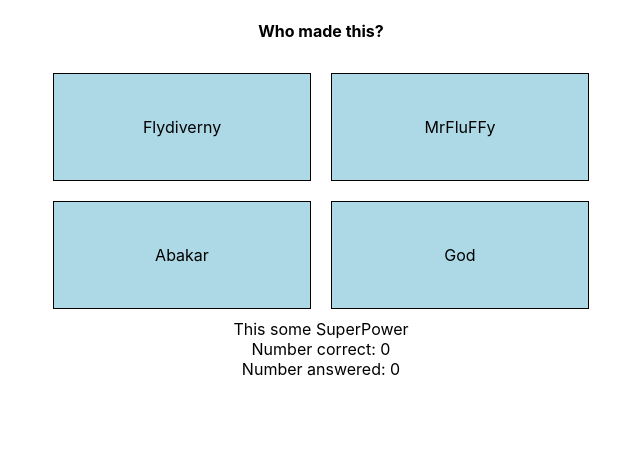
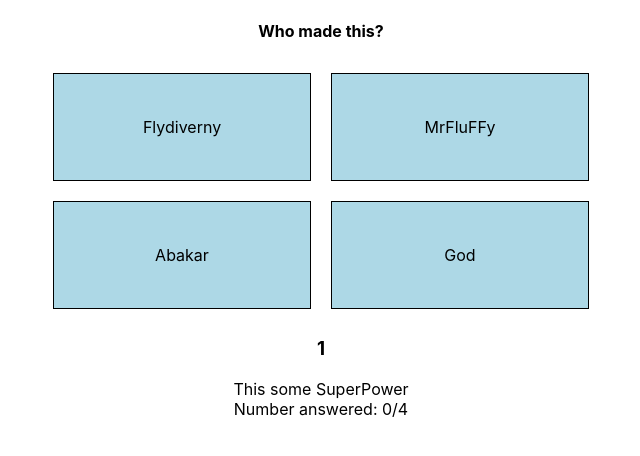
Before and after one commit to Nallooloo/quizgame, a React (Create React App) app: page /play in a window 1280 px wide. Shown: the top 456 px of the page, without its empty margins (319-959 px from the left). Built offline with nearby package versions, Linux system fonts and the light colour scheme.

Commit message:
moved state,added timer

```diff
--- a/src/Pages/PlayGame.jsx
+++ b/src/Pages/PlayGame.jsx
@@ -2,31 +2,42 @@ import React, { useEffect, useState } from "react";
 import { Redirect } from "react-router-dom";
 import Question from "../Components/Question";
 import SuperPower from "../Components/SuperPower";
+import CountDownTimer from "../Components/CountdownTimer";
 
-const someQuestion = [
+const someQuestions = [
   {
     question: "Who made this?",
     answers: ["Flydiverny", "MrFluFFy", "Abakar", "God"],
     correctAnswer: "MrFluFFy",
   },
+
   {
-    question: "Who made this yes?",
+    question: "Snus is probably made in...",
+    answers: ["Finland", "Norway", "Sweden", "Denmark"],
+    correctAnswer: "Sweden",
+  },
+  {
+    question: "Math is hard: 1+3",
+    answers: ["13", "31", "2", "4"],
+    correctAnswer: "4",
+  },
+  {
+    question: "Who is my brother?",
     answers: ["Flydiverny", "MrFluFFy", "Abakar", "God"],
-    correctAnswer: "MrFluFFy",
+    correctAnswer: "Flydiverny",
   },
 ];
 
-const PlayGame = () => {
-  const [answered, setAnswered] = useState("");
-  const [nbrCorrect, setNbrCorrect] = useState(0);
+const PlayGame = ({ nbrQuestions, addOneCorrect }) => {
   const [nbrAnswered, setNbrAnswered] = useState(0);
-  const [currQuestion, setCurrQuestion] = useState(someQuestion[0]);
+  const [currQuestion, setCurrQuestion] = useState(null);
   const [questionSet, setQuestionSet] = useState([]);
-  const nbrQuestions = 2;
 
   //"load the questions"
   useEffect(() => {
-    setQuestionSet(someQuestion);
+    setQuestionSet(someQuestions);
+    setCurrQuestion(someQuestions[0]);
+    console.log("i loaded questions");
   }, []);
 
   //on answer update question and rerender to display next question.
@@ -35,23 +46,25 @@ const PlayGame = () => {
   }, [questionSet, nbrAnswered]);
 
   const answerQuestion = (value) => {
-    setAnswered(value);
     if (value === currQuestion.correctAnswer) {
-      setNbrCorrect(nbrCorrect + 1);
+      addOneCorrect();
     }
 
     setNbrAnswered(nbrAnswered + 1);
   };
-
+  //move up stuff below to make it more clear what happens.
   return (
     <div>
       {nbrAnswered === nbrQuestions ? <Redirect to="/stats" /> : null}
       {currQuestion ? (
         <Question answerQuestion={answerQuestion} {...currQuestion} />
       ) : null}
+      <CountDownTimer />
       <SuperPower />
-      <div>Number correct: {nbrCorrect}</div>
-      <div>Number answered: {nbrAnswered}</div>
+
+      <div>
+        Number answered: {nbrAnswered}/{nbrQuestions}
+      </div>
     </div>
   );
 };
```
